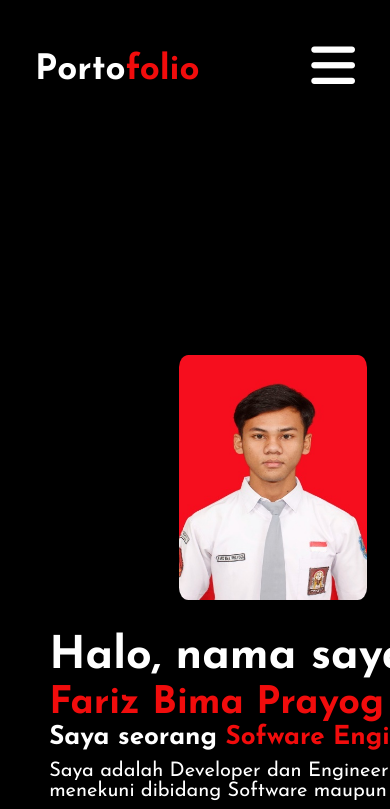
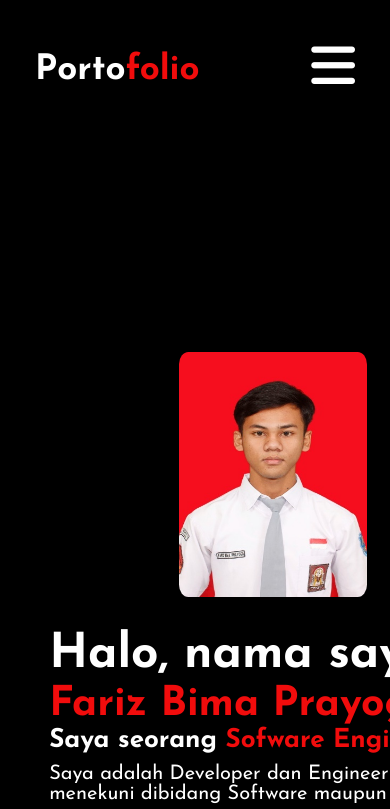
Before and after one commit to TheBims7/Portofolio-Multi-Pages, a plain HTML site: page index.html in a window 390 px wide. Shown: the top 809 px of the page. Drawn offline with Linux system fonts and the light colour scheme.

Commit message:
Update style.css

```diff
--- a/style.css
+++ b/style.css
@@ -291,12 +291,13 @@ span {
     }
 
     .home .home-content h1{
-        font-size: 4.5rem;
+        font-size: 4.8rem;
     }
 
     .home .home-content h1 span{
-        font-size: 3.8rem;
+        font-size: 4.1rem;
     }
+
 
     .home-img img{
         width: 5cm;
```
